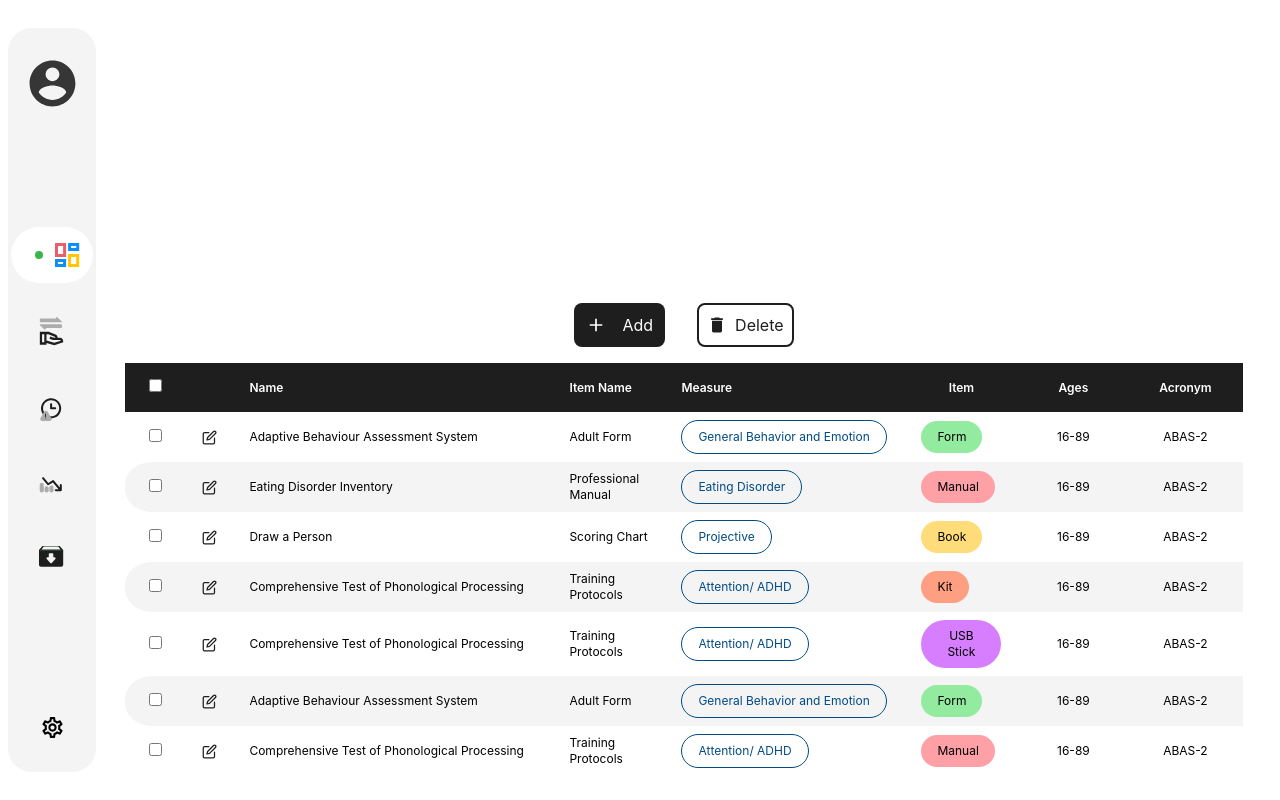
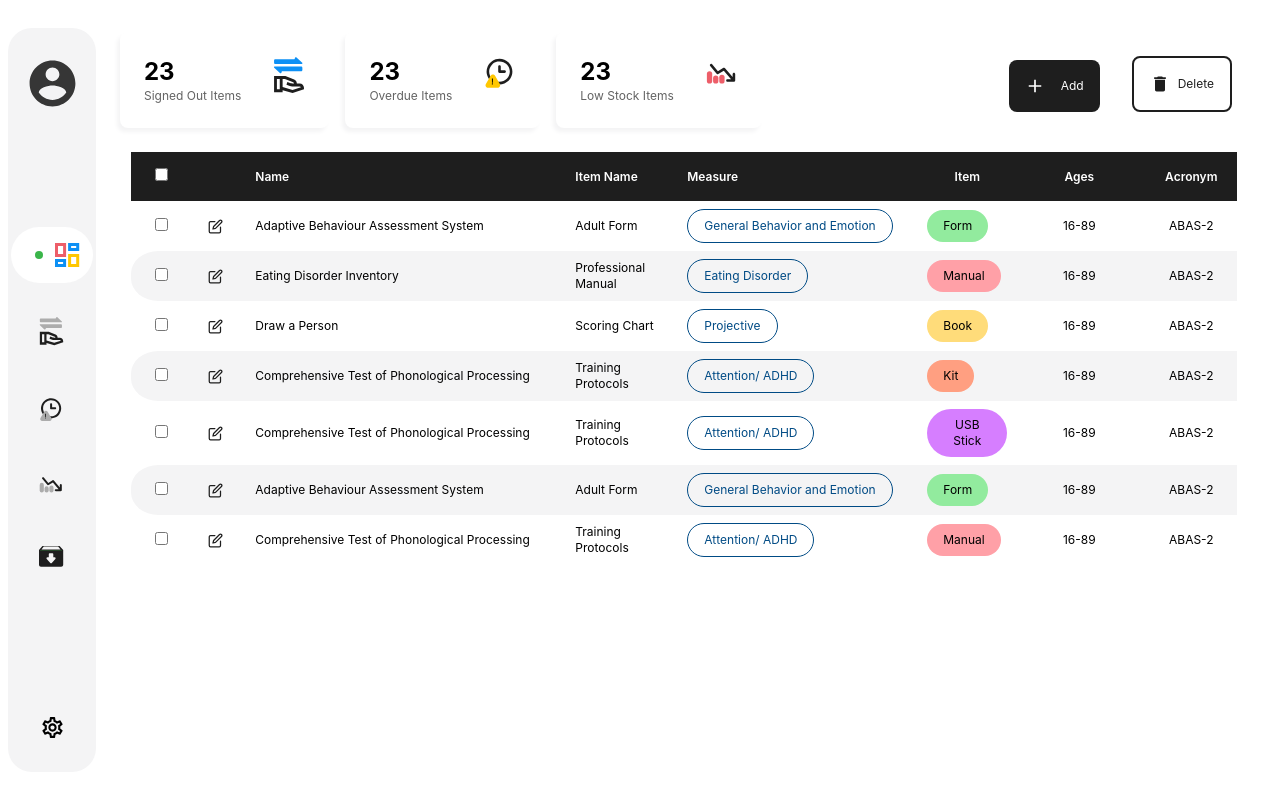
Before and after one commit to queens-psyc-clinic/app, a React (Create React App) app in the folder client/: page / in a window 1280 px wide. Built offline with nearby package versions, Linux system fonts and the light colour scheme.

Commit message:
added overview boxes to dashboard

```diff
--- /dev/null
+++ b/client/src/components/OverviewBox.css
@@ -0,0 +1,5 @@
+#overview-container {
+  background-color: #ffffff;
+  box-shadow: -3px 4px 4px #f4f4f5;
+  /* box-shadow: 5px -3px 4px #f9f9f9; */
+}
--- /dev/null
+++ b/client/src/components/OverviewBox.tsx
@@ -0,0 +1,33 @@
+import lowStockColor from "../assets/icons/low-stock-color.svg";
+import signOutColor from "../assets/icons/sign-out-color.svg";
+import overdueColor from "../assets/icons/overdue-color.svg";
+import "./OverviewBox.css";
+
+const OverviewBox = (props: {
+  type: "signedOut" | "overdue" | "lowStock";
+  quantity: Number;
+}) => {
+  const tagMap = {
+    signedOut: "Signed Out Items",
+    overdue: "Overdue Items",
+    lowStock: "Low Stock Items",
+  };
+  const imgMap = {
+    signedOut: signOutColor,
+    overdue: overdueColor,
+    lowStock: lowStockColor,
+  };
+  return (
+    <div className="flex p-6 rounded-lg" id="overview-container">
+      <section>
+        <h1 className="font-bold text-2xl">{props.quantity.toString()}</h1>
+        <p className="text-[#636363]">{tagMap[props.type]}</p>
+      </section>
+      <i className="ml-8">
+        <img src={imgMap[props.type]} className="w-8"></img>
+      </i>
+    </div>
+  );
+};
+
+export default OverviewBox;
--- a/client/src/components/Table.tsx
+++ b/client/src/components/Table.tsx
@@ -63,7 +63,7 @@ const Table = (props: {
   };
 
   return (
-    <div className="overflow-scroll max-w-[95%] h-auto max-h-[75%] text-xs">
+    <div className="overflow-scroll max-w-[98%] h-auto max-h-[75%] text-xs">
       <table className="">
         <thead className="bg-black font-semibold">
           <tr className="text-white h-auto" key={uuid()}>
--- a/client/src/pages/Dashboard.tsx
+++ b/client/src/pages/Dashboard.tsx
@@ -10,6 +10,7 @@ import { MdDelete } from "react-icons/md";
 import { IoMdAdd } from "react-icons/io";
 
 import { Role } from "../models/User";
+import OverviewBox from "../components/OverviewBox";
 
 const Dashboard = (props: { userRole: Role }) => {
   const [selectedRows, setSelectedRows] = useState<string[]>([]);
@@ -31,16 +32,24 @@ const Dashboard = (props: { userRole: Role }) => {
   };
 
   return (
-    <div className="flex flex-col overflow-x-hidden justify-end items-center py-4 w-full h-full">
-      <section className="flex">
-        <button className="text-white bg-black px-3 py-2 m-4 rounded-lg flex items-center">
+    <div className="flex flex-col overflow-x-hidden items-center p-6 w-full h-full text-xs">
+      <section className="w-full flex justify-between mb-6">
+        <section className="flex space-x-4">
+          {/* Quantity should be pulled from backend in the useEffect, these are
+          mock values  */}
+          <OverviewBox type="signedOut" quantity={23} />
+          <OverviewBox type="overdue" quantity={23} />
+          <OverviewBox type="lowStock" quantity={23} />
+        </section>
+        <section className="flex w-fit items-end">
+          <button className="text-white h-max p-4 bg-black m-4 rounded-lg flex items-center">
             <i className="mr-4">
               <IoMdAdd size={20} />
             </i>
             <p>Add</p>
           </button>
           <button
-          className="text-black px-2 py-2 m-4 rounded-lg border-2 border-black flex items-center"
+            className="text-black m-4 h-max p-4 rounded-lg border-2 border-black flex items-center"
             onClick={deleteSelectedRows}
           >
             <i className="mr-2">
@@ -48,6 +57,7 @@ const Dashboard = (props: { userRole: Role }) => {
             </i>
             <p>Delete</p>
           </button>
+        </section>
       </section>
       <Table
         tableType="default"
```
Lines whose indentation alone changed are shown as unchanged.
